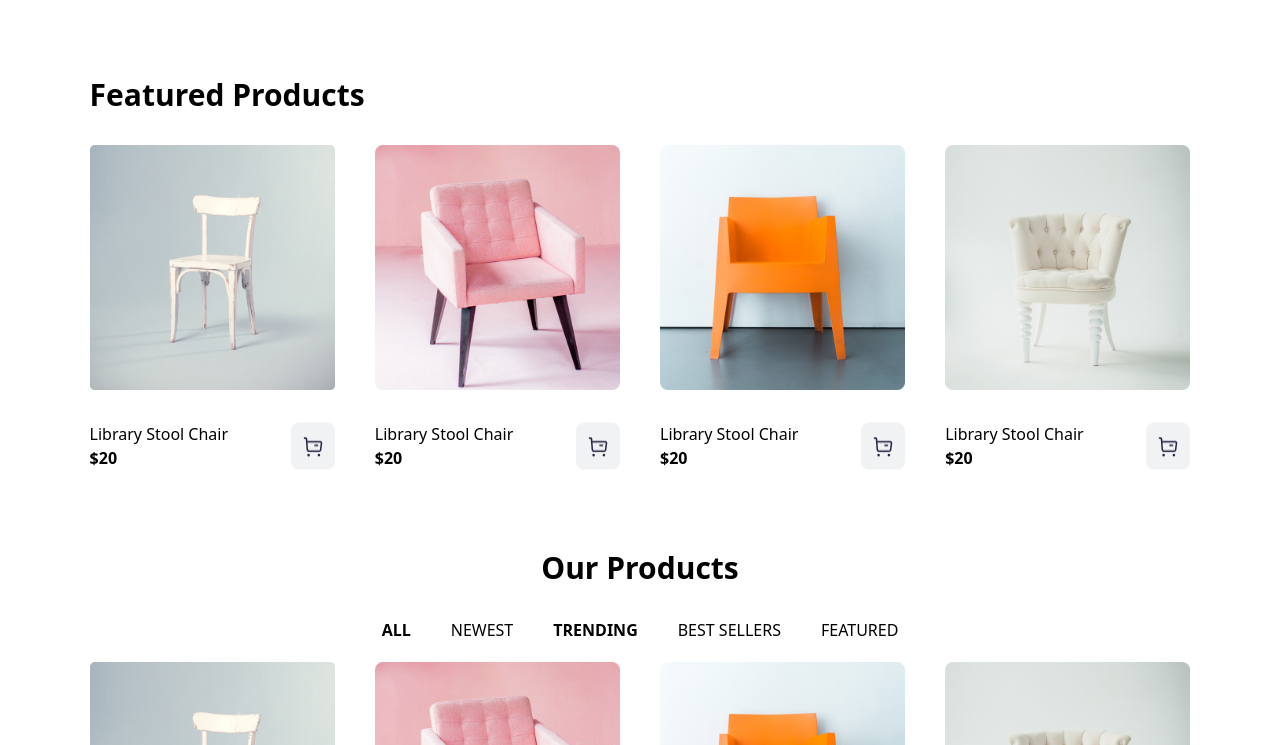
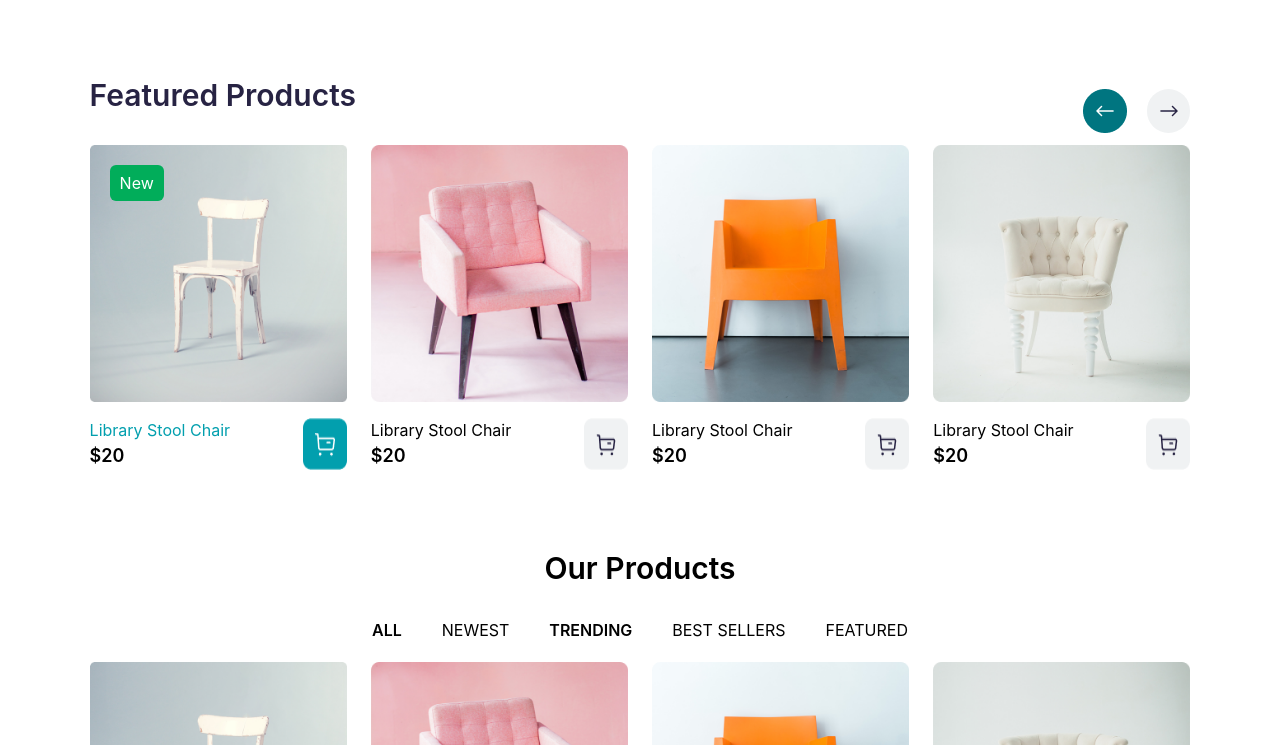
Before and after one commit to shahin8433/tailwind-css-assignment, a website: page src/index.html in a window 1280 px wide. Shown: the part 1315-2060 px from the top of the page. Drawn offline with Linux system fonts and the light colour scheme.

Commit message:
feutured section complete

```diff
--- a/src/index.html
+++ b/src/index.html
@@ -15,7 +15,7 @@
   </head>
   <body>
     <div>
-      <div class=" ">
+      <div class="font-inter">
         <header>
           <div class="bg-primary w-full">
             <div
@@ -72,7 +72,7 @@
           <div class="flex items-center container">
             <div class="w-[631px]">
               <p class="text-sm uppercase text-dark font-normal">Welcome to chairy</p>
-                      <h1 class="font-bold leading-[74px] text-dark text-[68px]">Best Furniture Collection for your interior.</h1>
+                      <h1 class="font-bold leading-[74px] text-dark text-[68px] ">Best Furniture Collection for your interior.</h1>
                       <button class="bg-secondary text-light px-6 py-3 rounded-lg flex gap-x-5 mt-5"><span class="text-base font-semibold">Shop Now</span> <img src="./img/icons/Right 24px.png" alt="arrow"> </button>
             </div>
           </div>
@@ -124,28 +124,35 @@
         </div>
         <!-- FEAUTURE PRODUCTS -->
         <div class="my-20 container">
-          <h1 class="font-semibold text-3xl mb-8">Featured Products</h1>
+        <div class="flex justify-between items-center">
+          <h1 class="font-semibold text-3xl mb-8 text-dark ">Featured Products</h1>
+          <div class="flex gap-5 items-center">
+            <img src="./img/icons/Arrow.png" alt="left">
+            <img class="bg-primary p-[.62rem] rounded-full" src="./img/icons/Right 24px (1).png" alt="right">
+          </div>
+        </div>
           <div class="grid-4">
             <div>
-              <div class="w-full">
+              <div class="w-full relative">
                 <img class="w-full" src="./img/Image.png" alt="image" />
+                <p class="new">New</p>
               </div>
-              <div class="flex justify-between mt-8">
+              <div class="flex justify-between mt-4">
                 <div>
-                  <p>Library Stool Chair</p>
-                  <p class="font-semibold">$20</p>
+                  <p class="text-base text-secondary">Library Stool Chair</p>
+                  <p class="font-semibold text-lg">$20</p>
                 </div>
-                <img src="./img/Add Cart.png" alt="image" />
+                <img src="./img/icons/Add Cart.png" alt="image" />
               </div>
             </div>
             <div>
               <div class="w-full">
                 <img class="w-full" src="./img/Image (1).png" alt="image" />
               </div>
-              <div class="flex justify-between mt-8">
+              <div class="flex justify-between mt-4">
                 <div>
-                  <p>Library Stool Chair</p>
-                  <p class="font-semibold">$20</p>
+                  <p class="text-base">Library Stool Chair</p>
+                  <p class="font-semibold text-lg">$20</p>
                 </div>
                 <img src="./img/Add Cart.png" alt="image" />
               </div>
@@ -154,10 +161,10 @@
               <div class="w-full">
                 <img class="w-full" src="./img/Image (2).png" alt="image" />
               </div>
-              <div class="flex justify-between mt-8">
+              <div class="flex justify-between mt-4">
                 <div>
-                  <p>Library Stool Chair</p>
-                  <p class="font-semibold">$20</p>
+                  <p class="text-base">Library Stool Chair</p>
+                  <p class="font-semibold text-lg">$20</p>
                 </div>
                 <img src="./img/Add Cart.png" alt="image" />
               </div>
@@ -166,14 +173,15 @@
               <div class="w-full">
                 <img class="w-full" src="./img/Image (3).png" alt="image" />
               </div>
-              <div class="flex justify-between mt-8">
+              <div class="flex justify-between mt-4">
                 <div>
-                  <p>Library Stool Chair</p>
-                  <p class="font-semibold">$20</p>
+                  <p class="text-base">Library Stool Chair</p>
+                  <p class="font-semibold text-lg">$20</p>
                 </div>
                 <img src="./img/Add Cart.png" alt="image" />
               </div>
             </div>
+
           </div>
         </div>
         <!-- Our PRODUCTS -->
--- a/src/input.css
+++ b/src/input.css
@@ -3,5 +3,9 @@
 @tailwind utilities;
 
 .grid-4 {
-                   @apply grid grid-cols-4 justify-between gap-10
+                   @apply grid grid-cols-4 justify-between gap-6
 }
+
+.new{
+                    @apply bg-danger absolute top-5 left-5 text-light py-1.5 px-2.5  rounded-md
+}
--- a/tailwind.config.js
+++ b/tailwind.config.js
@@ -13,6 +13,10 @@ module.exports = {
         light:"#FFF",
         black:"#000",
         dark:"#272343",
+        danger:"#01AD5A"
+      },
+      fontFamily:{
+        inter:["Inter",'sans-serif']
       }
     },
   },
```
Also changed, not shown: src/img/icons/Add Cart.png (added), src/img/icons/Arrow.png (added), src/img/icons/Right 24px (1).png (added), src/output.css.
